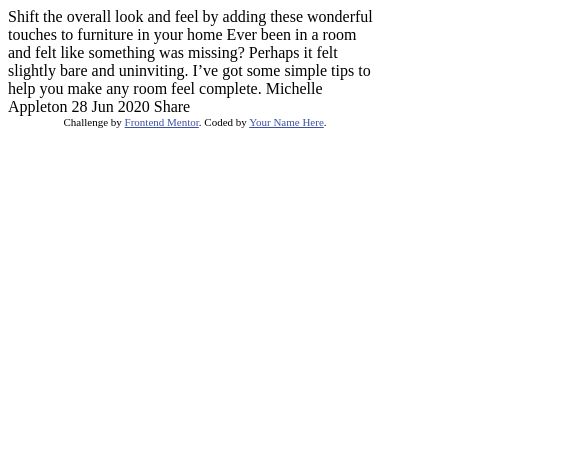
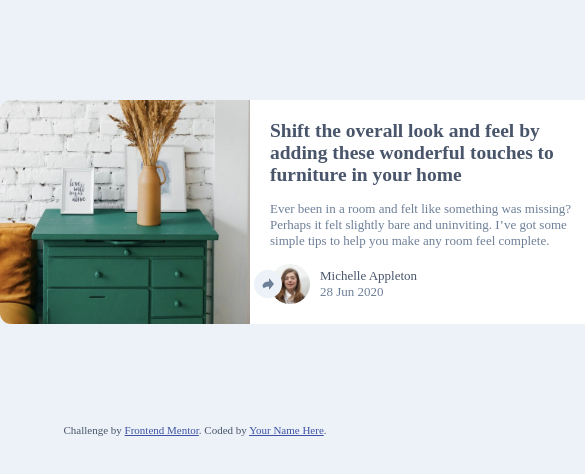
Before and after one commit to HossainRezayi/JavaScript-project, a plain HTML site: page article-preview-component-master/index.html in a window 390 px wide. Shown: the whole page, 585 px wide, since content can reach past the window. Drawn offline with Linux system fonts and the light colour scheme.

Commit message:
Make the article preview component interactive and add media query

```diff
--- a/article-preview-component-master/index.html
+++ b/article-preview-component-master/index.html
@@ -1,36 +1,92 @@
 <!DOCTYPE html>
 <html lang="en">
   <head>
-  <meta charset="UTF-8">
-  <meta name="viewport" content="width=device-width, initial-scale=1.0"> <!-- displays site properly based on user's device -->
+    <meta charset="UTF-8" />
+    <meta name="viewport" content="width=device-width, initial-scale=1.0" />
+    <!-- displays site properly based on user's device -->
 
-  <link rel="icon" type="image/png" sizes="32x32" href="./images/favicon-32x32.png">
+    <link
+      rel="icon"
+      type="image/png"
+      sizes="32x32"
+      href="./images/favicon-32x32.png"
+    />
+    <link rel="stylesheet" href="style.css" />
 
     <title>Frontend Mentor | Article preview component</title>
 
     <!-- Feel free to remove these styles or customise in your own stylesheet 👍 -->
     <style>
-    .attribution { font-size: 11px; text-align: center; }
-    .attribution a { color: hsl(228, 45%, 44%); }
+      .attribution {
+        font-size: 11px;
+        text-align: center;
+      }
+      .attribution a {
+        color: hsl(228, 45%, 44%);
+      }
     </style>
   </head>
   <body>
-
-  Shift the overall look and feel by adding these wonderful
-  touches to furniture in your home
-
-  Ever been in a room and felt like something was missing? Perhaps
-  it felt slightly bare and uninviting. I’ve got some simple tips
-  to help you make any room feel complete.
-
-  Michelle Appleton
-  28 Jun 2020
-
-  Share
+    <div class="container">
+      <div class="img-box">
+        <img
+          src="images/drawers.jpg"
+          alt="Picture of the drawers"
+          class="drawers-image"
+        />
+      </div>
+      <div class="text-box">
+        <h2 class="heading-secondry">
+          Shift the overall look and feel by adding these wonderful touches to
+          furniture in your home
+        </h2>
+        <p class="text">
+          Ever been in a room and felt like something was missing? Perhaps it
+          felt slightly bare and uninviting. I’ve got some simple tips to help
+          you make any room feel complete.
+        </p>
+        <div class="author-box">
+          <div class="author-box__inner">
+            <img
+              src="images/avatar-michelle.jpg"
+              alt="The author picture"
+              class="author-img"
+            />
+            <div class="author-info">
+              <p class="author-name">Michelle Appleton</p>
+              <p class="date">28 Jun 2020</p>
+            </div>
+          </div>
+          <img
+            src="images/icon-share.svg"
+            alt="Share icon"
+            class="icon-share"
+            onclick="socialMedia()"
+          />
+        </div>
+      </div>
+      <div class="social"></div>
+    </div>
 
     <div class="attribution">
-    Challenge by <a href="https://www.frontendmentor.io?ref=challenge" target="_blank">Frontend Mentor</a>.
-    Coded by <a href="#">Your Name Here</a>.
+      Challenge by
+      <a href="https://www.frontendmentor.io?ref=challenge" target="_blank"
+        >Frontend Mentor</a
+      >. Coded by <a href="#">Your Name Here</a>.
     </div>
+
+    <script>
+      function socialMedia() {
+        document.querySelector(".social").innerHTML = `
+        <div class="social_items">
+          <p class="share">Share</p>
+          <img class="social_items-icons" src="images/icon-facebook.svg">
+          <img class="social_items-icons" src="images/icon-twitter.svg">
+          <img class="social_items-icons" src="images/icon-pinterest.svg">
+
+        </div>
+        `;
+      }
+    </script>
   </body>
 </html>
--- /dev/null
+++ b/article-preview-component-master/style.css
@@ -0,0 +1,123 @@
+* {
+  padding: 0;
+  margin: 0;
+  box-sizing: border-box;
+}
+
+body {
+  font-size: 13px;
+  background-color: hsl(210, 46%, 95%);
+  color: hsl(217, 19%, 35%);
+}
+
+.container {
+  width: 600px;
+  margin: 100px auto;
+  border-radius: 11px;
+  overflow: hidden;
+
+  display: grid;
+  grid-template-columns: 1fr 1.4fr;
+}
+
+.drawers-image {
+  width: 100%;
+  height: 100%;
+}
+
+.text-box {
+  padding: 20px;
+  background-color: #fff;
+}
+
+.heading-secondry,
+.text {
+  margin-bottom: 15px;
+}
+
+.author-box {
+  display: flex;
+  justify-content: space-between;
+  align-items: center;
+}
+
+.author-box__inner {
+  display: flex;
+  align-items: center;
+}
+
+.author-img {
+  height: 40px;
+  width: 40px;
+  border-radius: 50%;
+  margin-right: 10px;
+}
+
+.text,
+.date {
+  color: hsl(214, 17%, 51%);
+}
+
+.icon-share {
+  height: 12px;
+  width: 12px;
+  background-color: hsl(210, 46%, 95%);
+  display: inline;
+  padding: 8px;
+  border-radius: 50%;
+  box-sizing: content-box;
+  margin-right: 10px;
+
+  position: absolute;
+  left: 65%;
+}
+
+.social_items {
+  width: 10%;
+  display: flex;
+  justify-content: space-between;
+  align-items: center;
+  padding: 10px 20px;
+  background-color: hsl(217, 19%, 35%);
+  border-radius: 3px;
+
+  position: absolute;
+  top: 32%;
+  left: 62%;
+}
+
+.social_items-icons {
+  height: 12px;
+  width: 12px;
+}
+
+.share {
+  font-size: 10px;
+  letter-spacing: 1.7px;
+  color: hsl(212, 23%, 69%);
+  text-transform: uppercase;
+}
+
+@media (max-width: 375px) {
+  .container {
+    grid-template-columns: 1fr;
+    width: 90%;
+  }
+
+  .author-box {
+    display: none;
+  }
+  .social_items {
+    width: 100%;
+    position: unset;
+    padding: 16px;
+  }
+  .social_items-icons {
+    height: 24px;
+    width: 24px;
+  }
+
+  .share {
+    font-size: 16px;
+  }
+}
```
Lines whose indentation alone changed are shown as unchanged.
